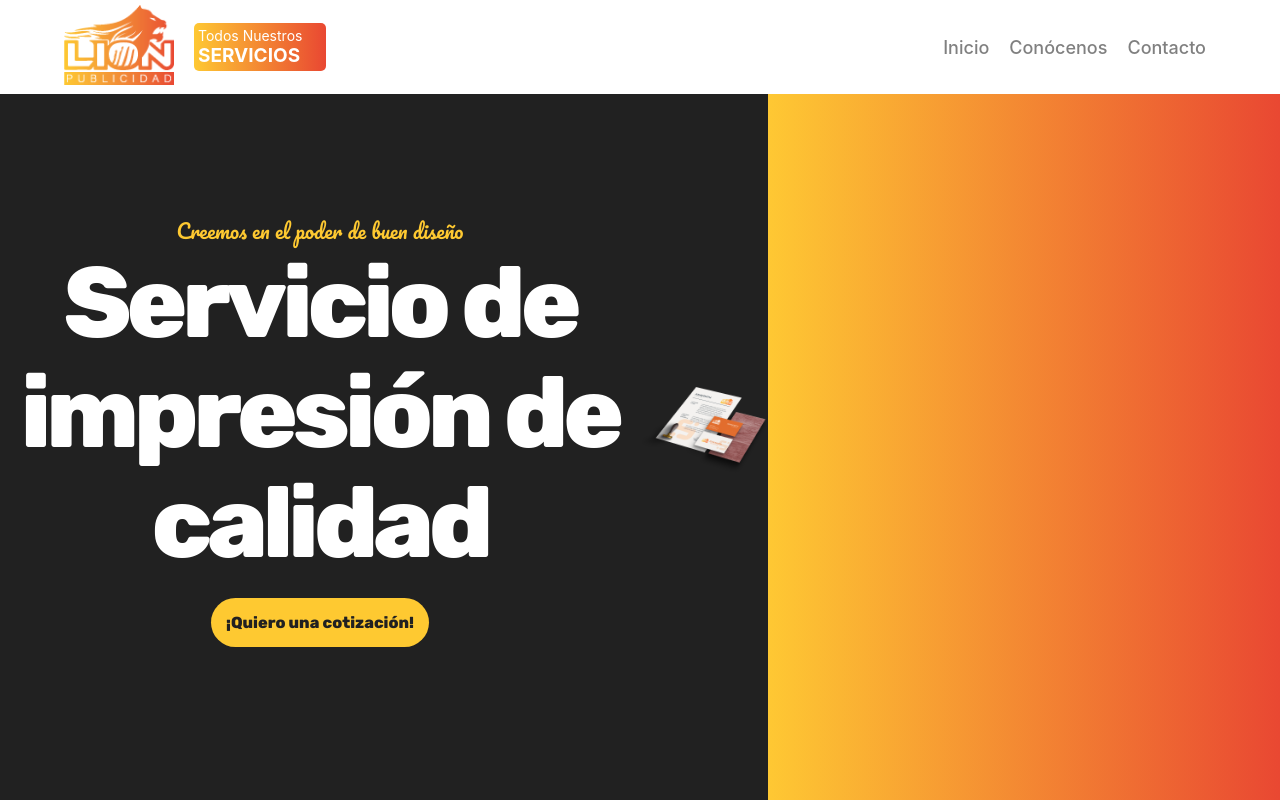
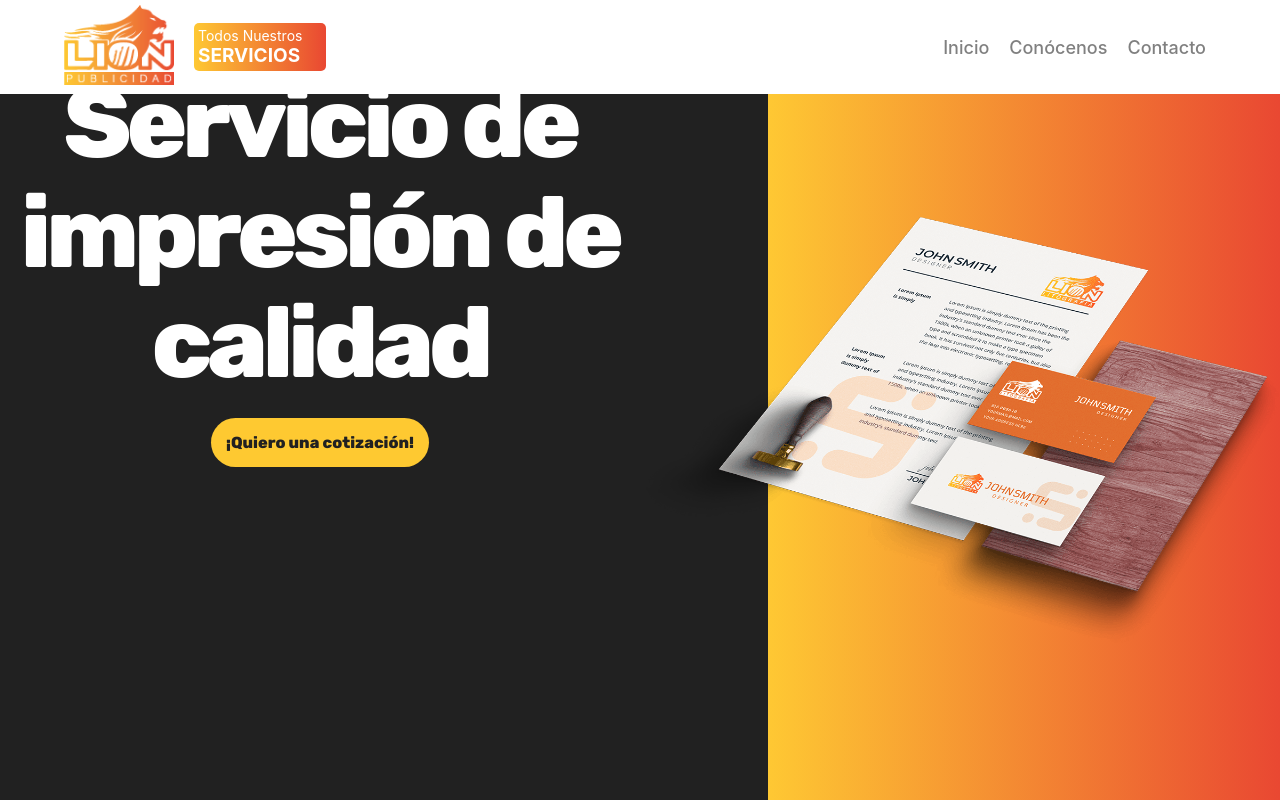
Before and after one commit to ZurielR92/lion-litografia, a Next.js app: page / in a window 1280 px wide. Shown: the top 800 px of the page. Built offline with nearby package versions, Linux system fonts and the light colour scheme.

Commit message:
Prueba final welcome

```diff
--- a/components/welcome/Welcome.module.css
+++ b/components/welcome/Welcome.module.css
@@ -10,7 +10,7 @@
     flex-direction: column;
     justify-content: center;
     align-items: center;
-    height: 100vh;
+    height: 55vh;
     padding-top: 60px;
 
 }
@@ -46,7 +46,7 @@
 
 .contenedor-imagen {
     display: grid;
-    min-height: 100vh;
+    min-height: 40vh;
     grid-template-columns: 1fr;
     overflow: hidden;
 
@@ -138,7 +138,10 @@
     }
 
     .contenedor-imagen .img {
-
+        grid-row-start: 1;
+        grid-row-end: 2;
+        grid-column-start: 1;
+        grid-column-end: 3;
     }
 
 }
```
